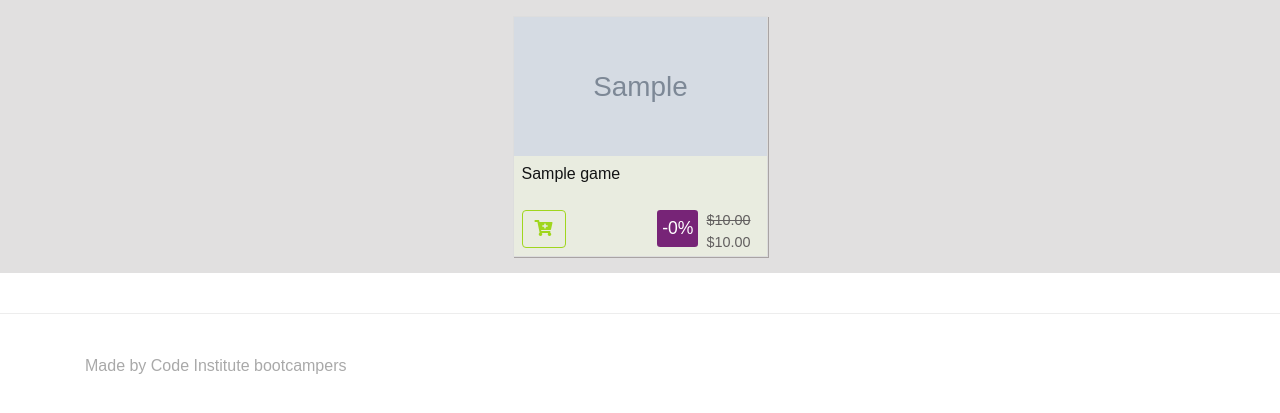
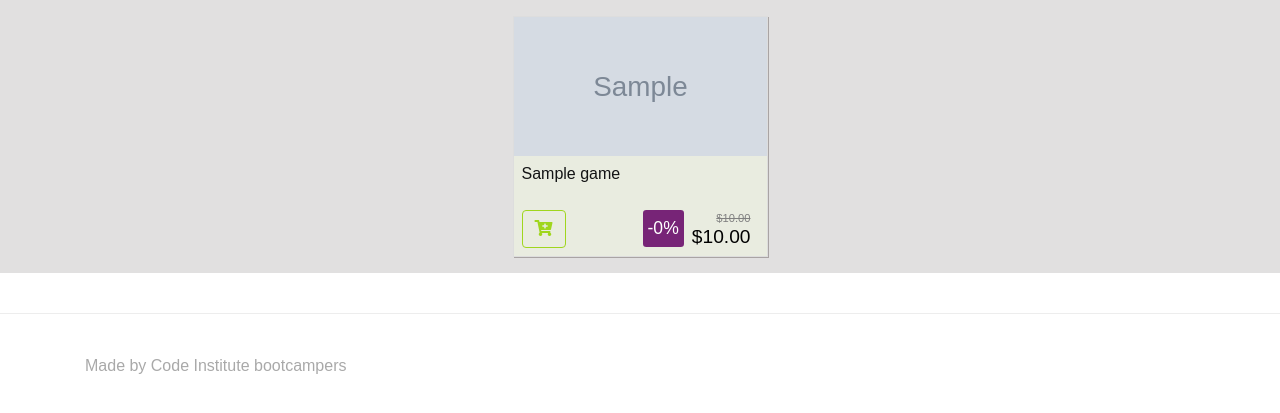
Before and after one commit to marty-wickham/milestone-project4, a Django app: page /products/ in a window 1280 px wide. Shown: the part 56-469 px from the top of the page. Run offline with Django 3.2, Linux system fonts and the light colour scheme; tables that the repository leaves empty hold one stand-in row (values such as "Sample post"); grey boxes marked "Sample" are stand-in pictures; some libraries are stand-ins or nearby versions.

Commit message:
Game-details loading data for game and reviews, working on review section styling

```diff
--- a/accounts/signals.py
+++ b/accounts/signals.py
@@ -1,4 +1,6 @@
-# A signal that gets fired after an objecy has been saved
+"""A signal that gets fired after an object has been saved. Signals.py is used
+to automatically create a profile for each user. When a user creates an
+account, signals.py will automatically create a profile for that user."""
 from django.db.models.signals import post_save
 from django.contrib.auth.models import User
 from django.dispatch import receiver
--- a/products/models.py
+++ b/products/models.py
@@ -61,7 +61,6 @@ class Review(models.Model):
 
     game = models.ForeignKey(Game, null=False, on_delete=models.CASCADE)
     user = models.ForeignKey(User, null=False, on_delete=models.CASCADE)
-    # prof_image = models.ForeignKey(User, null=False, on_delete=models.CASCADE)
     title = models.CharField(max_length=40, null=False)
     content = models.TextField()
     date_posted = models.DateTimeField(default=timezone.now)
--- a/products/templates/products/games.html
+++ b/products/templates/products/games.html
@@ -11,6 +11,7 @@
                         <div class="panel-body">
 
                             <h3 class="game-title title-height">{{ game.name }}</h3>
+
                             <form class="cart-form" method="post" action="{% url 'add_to_cart' game.id %}">
                                 {% csrf_token %}
                                 <input name="quantity" type="number" value="1" class="form-control panel-input">
@@ -21,16 +22,17 @@
 
                             {% if game.sale_price %}
                                 <div class="price-tag">
-                                    <p class="price"><strike>${{ game.price }}</strike></p>
+                                    <strike>${{ game.price }}</strike>
                                     <p class="price">${{ game.sale_price }}</p>
                                 </div>
                                 <span class="sale-tag">
                                     -{{ game.discount }}%
                                 </span>
                             {% else %}
-                                ${{ game.price }}
+                                <p class="price">${{ game.price }}</p>
                             {% endif %}
                         </div>
+
                     </div>
                 </a>
 			</div>
--- a/products/urls.py
+++ b/products/urls.py
@@ -1,7 +1,7 @@
-from django.conf.urls import url
+from django.urls import path
 from .views import all_games, game_details
 
 urlpatterns = [
-    url(r'^$', all_games, name='all_games'),
-    url(r'^(?P<pk>\d+)/$', game_details, name='game_details'),
+    path('', all_games, name='all_games'),
+    path('<int:pk>/', game_details, name='game_details'),
 ]
--- a/products/views.py
+++ b/products/views.py
@@ -1,5 +1,5 @@
 from django.shortcuts import render, get_object_or_404
-from .models import Game
+from .models import Game, Review
 
 # Create your views here.
 
@@ -16,5 +16,10 @@ def game_details(request, pk):
     the primary key and render it to the game-details.html page, or return a
     404 error if not found"""
     game = get_object_or_404(Game, pk=pk)
-    game.save()
-    return render(request, 'products/games-details.html', {'game': game})
+
+    reviews = Review.objects.filter(game=game)
+
+    return render(request, 'products/game-details.html', {
+        'game': game,
+        'reviews': reviews
+    })
--- a/static/css/custom.css
+++ b/static/css/custom.css
@@ -189,15 +189,23 @@ footer {
 }
 
 .price-tag {
-    font-size: .9rem;
-    color: #625f5f;
-    font-weight: 500;
     margin-right: .5rem;
     float: right;
 }
 
+strike{
+    color: grey;
+    font-size: .7rem;
+    float: right;
+    margin-bottom: 0;
+}
+
 .price {
     margin-bottom: 0;
+    color: black;
+    font-weight: 500;
+    font-size: 1.2rem;
+    line-height: 20px;
 }
 
 a {
@@ -312,3 +320,9 @@ a:hover {
 .box {
     display: inline-block;
 }
+
+.review-img {
+  height: 65px;
+  width: 65px;
+  margin-right: 16px;
+}
```
Also changed, not shown: products/templates/products/game-details.html (+16 -17 lines), home/models.py (line endings or trailing spaces).
